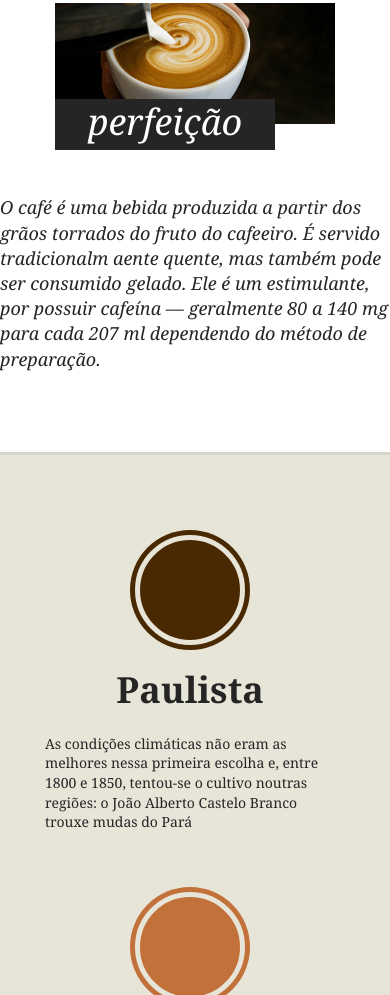
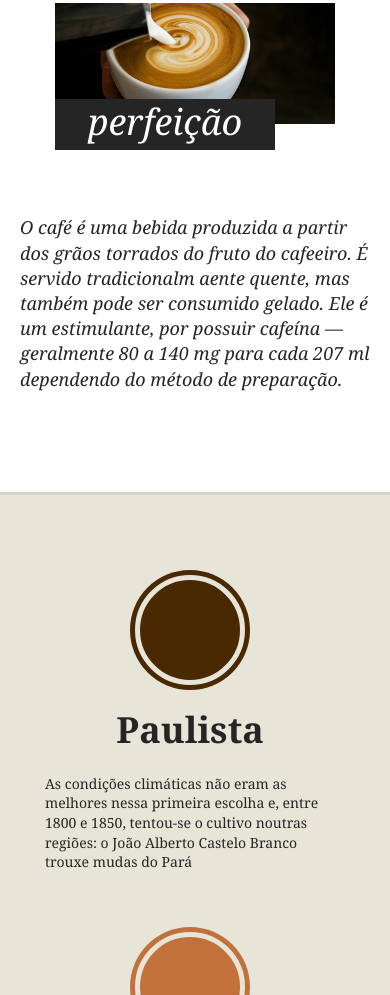
Before and after one commit to Gabriel-sn/Brafe_v1_FlexBox_CSS, a plain HTML site: page index.html in a window 390 px wide. Shown: the part 1008-2003 px from the top of the page. Drawn offline with Linux system fonts and the light colour scheme.

Commit message:
Ajuste no parágrafo da seção 'Sobre'

```diff
--- a/css/style.css
+++ b/css/style.css
@@ -142,6 +142,12 @@ body {
   font-style: italic;
   margin: 20px auto;
   max-width: 460px;
+}
+
+@media (max-width: 739px) {
+  .sobre p {
+    padding: 20px;
+  }
 }
 
 /* Produtos */
```
